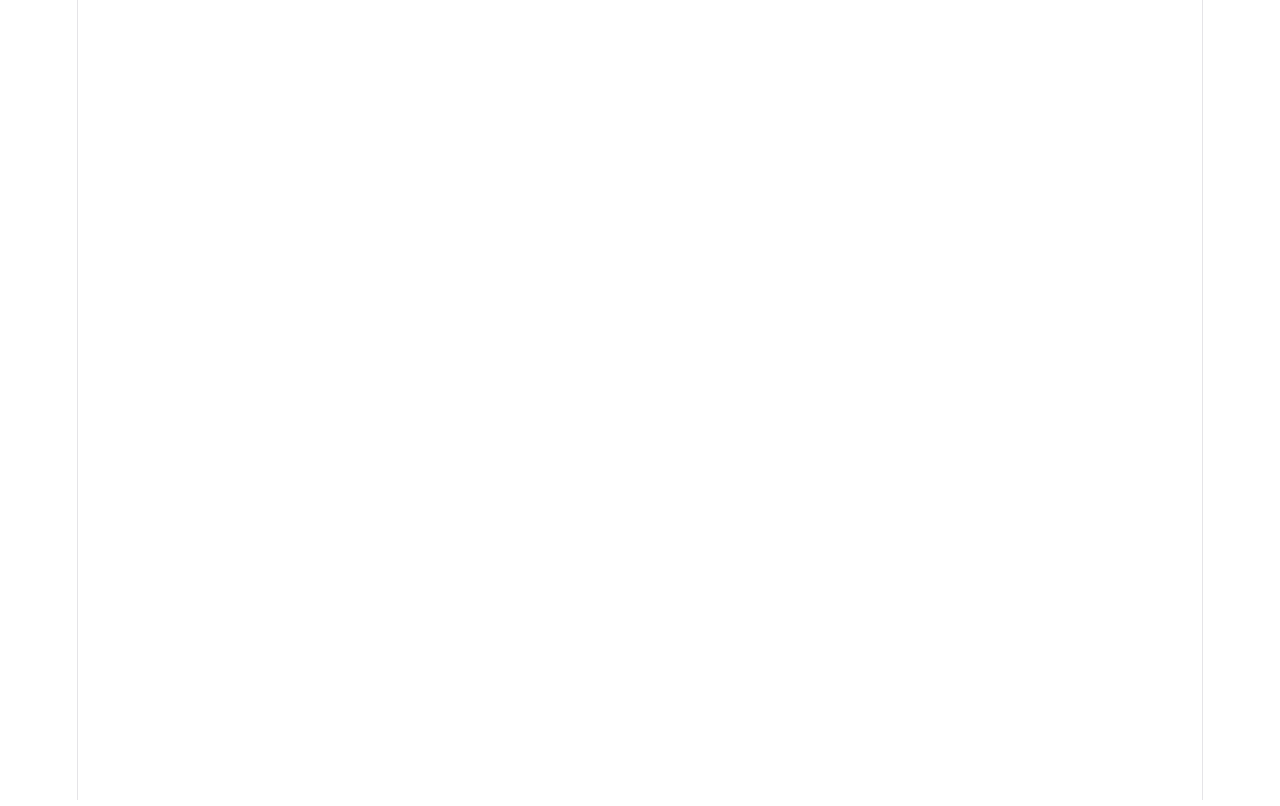
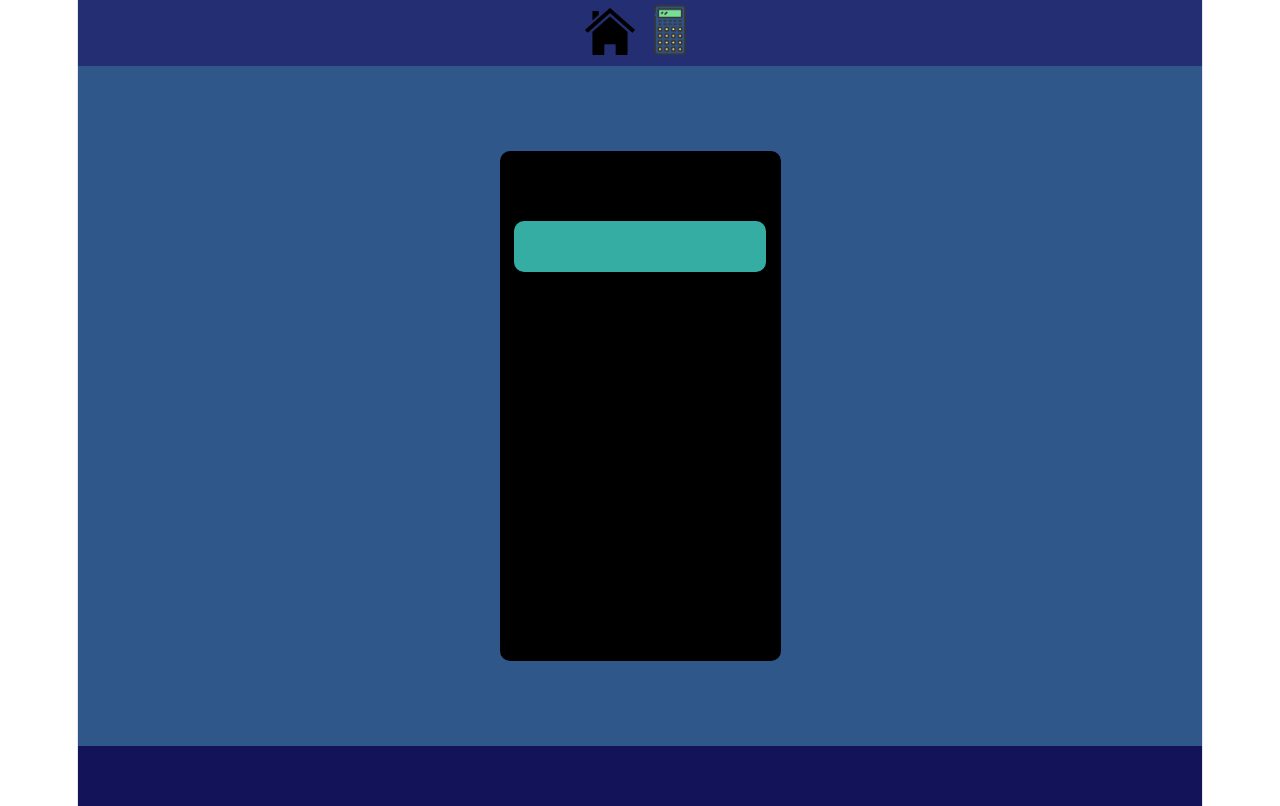
Before and after one commit to ray-z19/rayz-applets, a React (Vite) app: page /calculator in a window 1280 px wide. Built offline with nearby package versions, Linux system fonts and the light colour scheme.

Commit message:
Created page for calculator and established calculator body

```diff
--- a/src/component_modules/CalculatorPage.tsx
+++ b/src/component_modules/CalculatorPage.tsx
@@ -1,7 +1,19 @@
+import { Header } from "./Header";
+import { Footer } from "./Footer";
+
+import pageStyles from "../css_modules/PageStyles.module.css"
+import calculatorStyles from "../css_modules/CalculatorStyles.module.css"
+
 const CalculatorPage = () => {
   return (
     <>
-
+      <Header />
+      <div className={pageStyles["page"]}>
+        <div className={calculatorStyles["calculator"]}>
+          <div className={calculatorStyles["expression-display"]}></div>
+        </div>
+      </div>
+      <Footer />
     </>
   )
 }
--- a/src/component_modules/Header.tsx
+++ b/src/component_modules/Header.tsx
@@ -3,10 +3,15 @@ import { useNavigate } from "react-router-dom";
 import pageStyles from "../css_modules/PageStyles.module.css"
 import imageStyles from "../css_modules/ImageStyles.module.css"
 
+import landingPage from "../assets/home.png"
 import scientificCalculator from "../assets/scientific-calculator.png"
 
 const Header = () => {
   const navigate = useNavigate();
+
+  const navigateLanding = () => {
+    navigate("/")
+  }
 
   const navigateCalculator = () => {
     navigate("/calculator")
@@ -14,7 +19,8 @@ const Header = () => {
 
   return (
     <div className={pageStyles["header"]}>
-      <img src={scientificCalculator} alt="" className={imageStyles["header-icons"]} onClick={navigateCalculator}/>
+      <img src={landingPage} alt="Landing Page" className={imageStyles["header-icons"]} onClick={navigateLanding}/>
+      <img src={scientificCalculator} alt="Calculator Page" className={imageStyles["header-icons"]} onClick={navigateCalculator}/>
     </div>
   )
 }
--- /dev/null
+++ b/src/css_modules/CalculatorStyles.module.css
@@ -0,0 +1,14 @@
+.calculator {
+  width: 25%;
+  height: 75%;
+  border-radius: 10px;
+  background-color: black;
+}
+
+.expression-display {
+  height: 10%;
+  margin: 5%;
+  margin-top: 25%;
+  border-radius: 10px;
+  background-color: #36ADA3;
+}
```
Also changed, not shown: src/assets/home.png (added), 1 other file (tests, documents, lock files or other folders).
